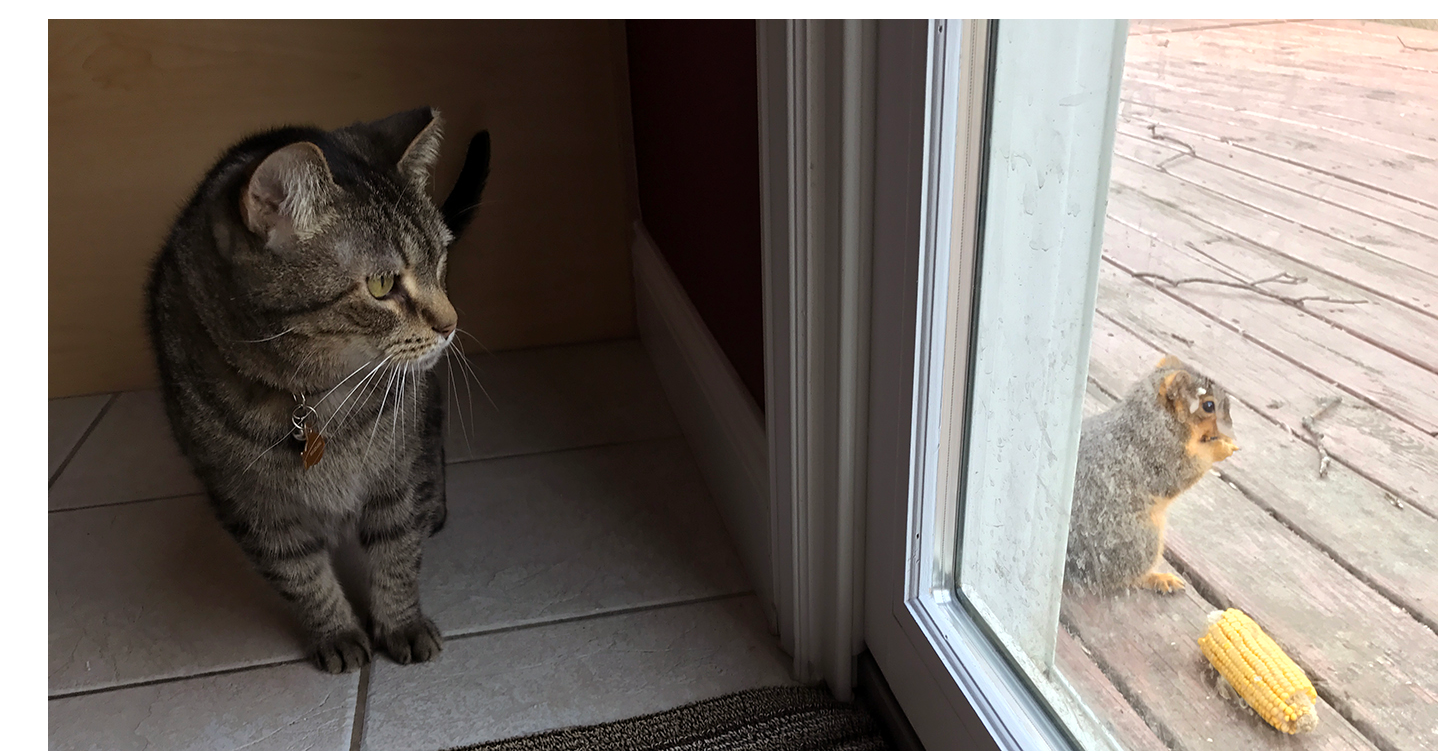
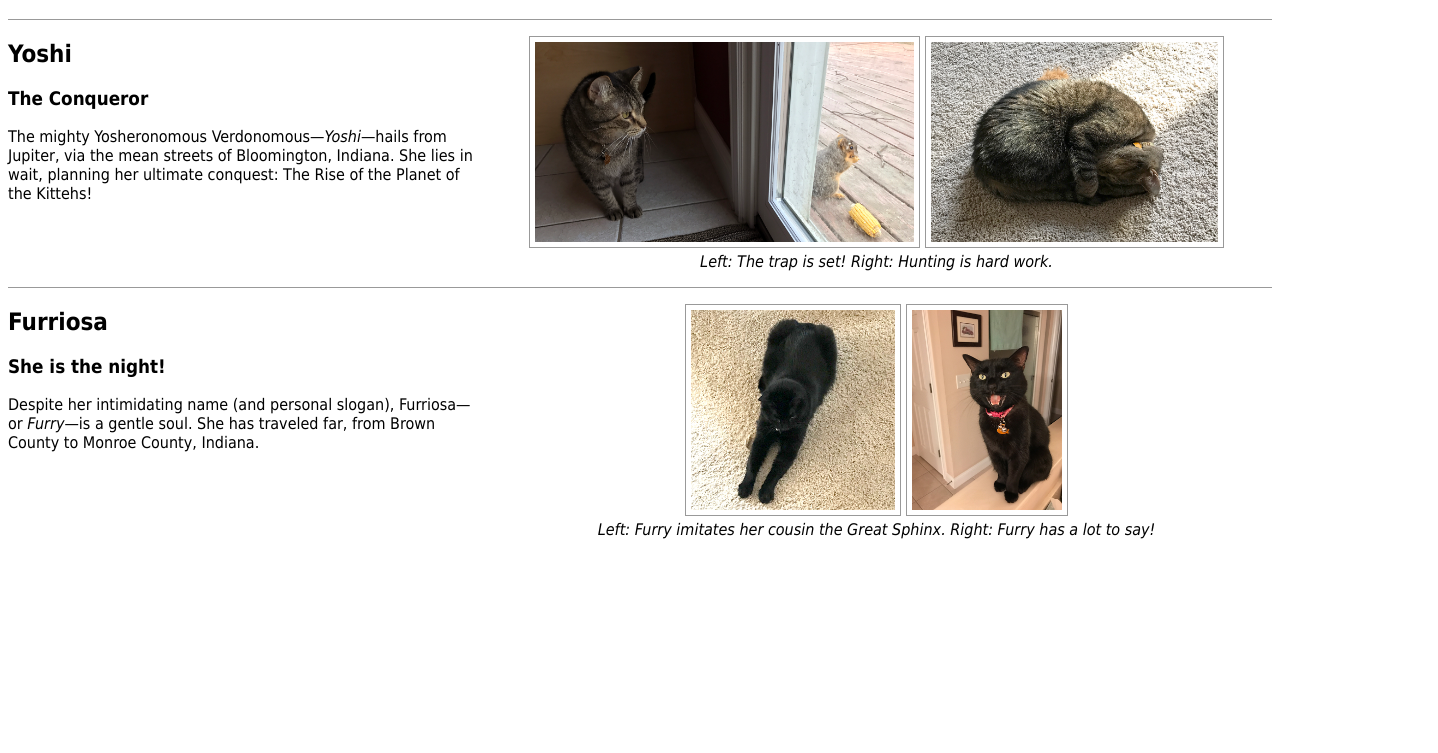
Before and after one commit to dstrus/kitty-chronicles, a plain HTML site: page index.html in a window 1280 px wide. Shown: the part 62-815 px from the top of the page, 1438 px wide, since content can reach past the window. Drawn offline with Linux system fonts and the light colour scheme.

Commit message:
Add style

```diff
--- a/index.css
+++ b/index.css
@@ -2,3 +2,23 @@ html {
   font-size: 16px;
   font-family: Tahoma, Helvetica, sans-serif;
 }
+
+article.kitty {
+  border-top: 1px solid #999;
+  clear: both;
+  margin-bottom: 2rem;
+}
+
+figure {
+  float: right;
+  text-align: center;
+  width: 711px;
+}
+figure img {
+  border: 1px solid #999;
+  height: 200px;
+  padding: 5px;
+}
+figcaption {
+  font-style: italic;
+}
```
